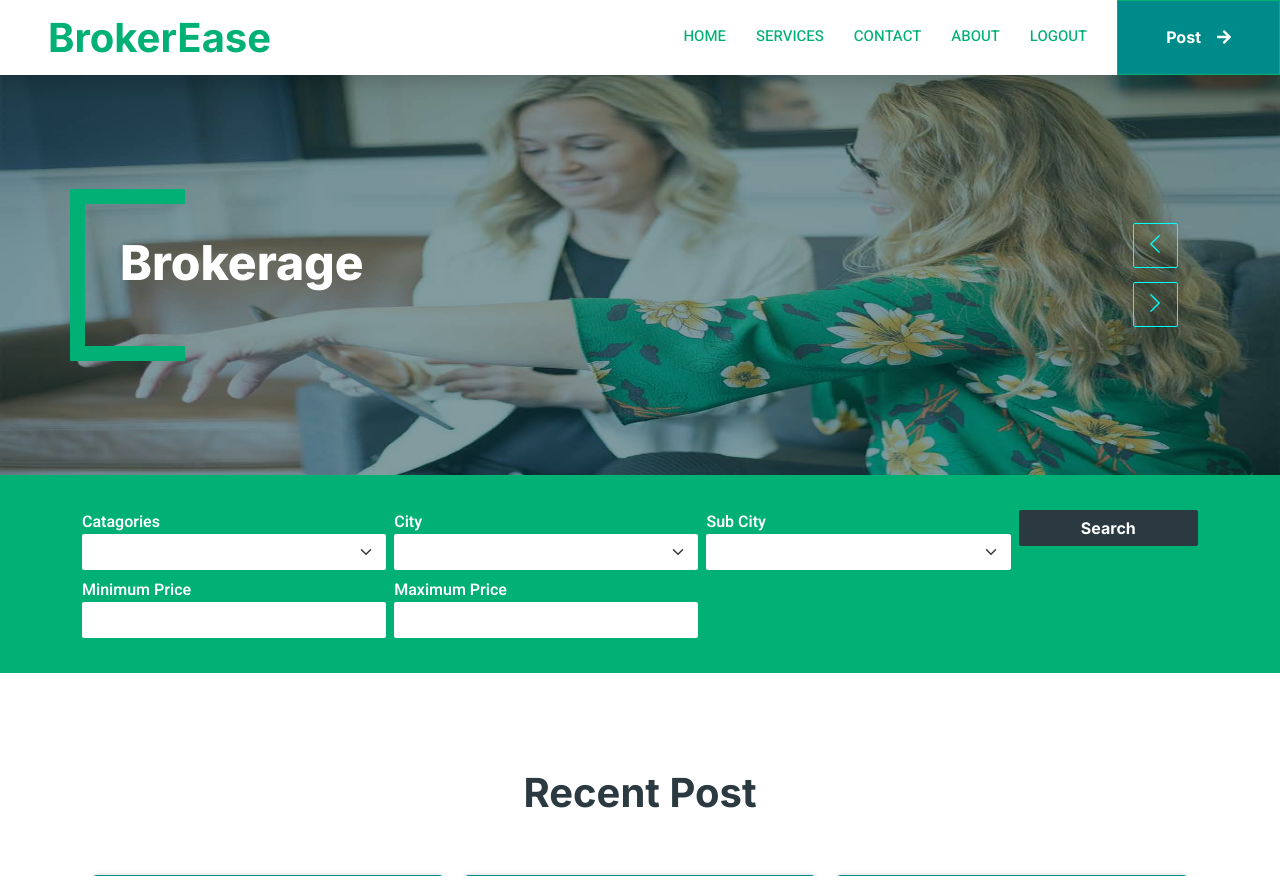
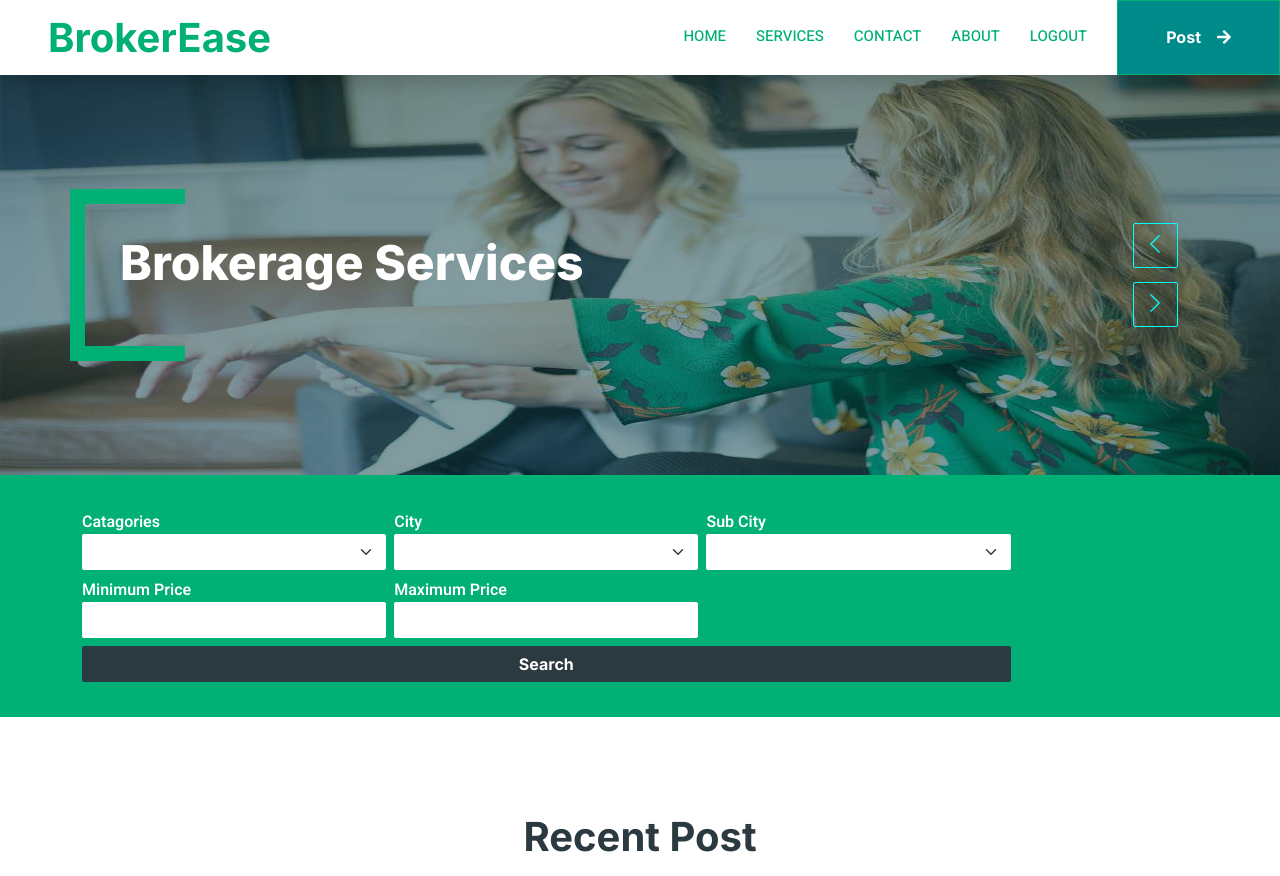
Before and after one commit to jabez-abija2399/Delala-broker, a Flask app: page /Services in a window 1280 px wide. Shown: the top 876 px of the page. Run offline with Flask 3, Linux system fonts and the light colour scheme; a user stored in the database is signed in; lists and menus that the app fills with data are empty; some libraries are stand-ins or nearby versions.

Commit message:
search templated created

```diff
--- a/main/templates/home.html
+++ b/main/templates/home.html
@@ -42,8 +42,8 @@
 
                 </div>
             </div>
-            <div class="col-md-2">
-                <button class="btn btn-dark border-0 w-100">Search</button>
+            <div class="col-md-10">
+                {{ form.submit(class="button btn btn-dark border-0 w-100") }}
             </div>
         </div>
     </div>
--- a/main/templates/service.html
+++ b/main/templates/service.html
@@ -15,7 +15,7 @@
                         <div class="container">
                             <div class="row justify-content-start">
                                 <div class="col-10 col-lg-8">
-                                    <h1 class="display-3 text-white animated slideInDown mb-4">Brokerage</h1>
+                                    <h1 class="display-3 text-white animated slideInDown mb-4">Brokerage Services</h1>
                                 </div>
                             </div>
                         </div>
@@ -29,7 +29,7 @@
                         <div class="container">
                             <div class="row justify-content-start">
                                 <div class="col-10 col-lg-8">
-                                    <h1 class="display-3 text-white animated slideInDown mb-4">Brokerage</h1>
+                                    <h1 class="display-3 text-white animated slideInDown mb-4">Brokerage Services</h1>
                                 </div>
                             </div>
                         </div>
@@ -73,8 +73,8 @@
 
                         </div>
                     </div>
-                    <div class="col-md-2">
-                        <button class="btn btn-dark border-0 w-100">Search</button>
+                    <div class="col-md-10">
+                        {{ form.submit(class="button btn btn-dark border-0 w-100") }}
                     </div>
                 </div>
             </div>
```
Also changed, not shown: main/templates/post.html (+13 -11 lines).
